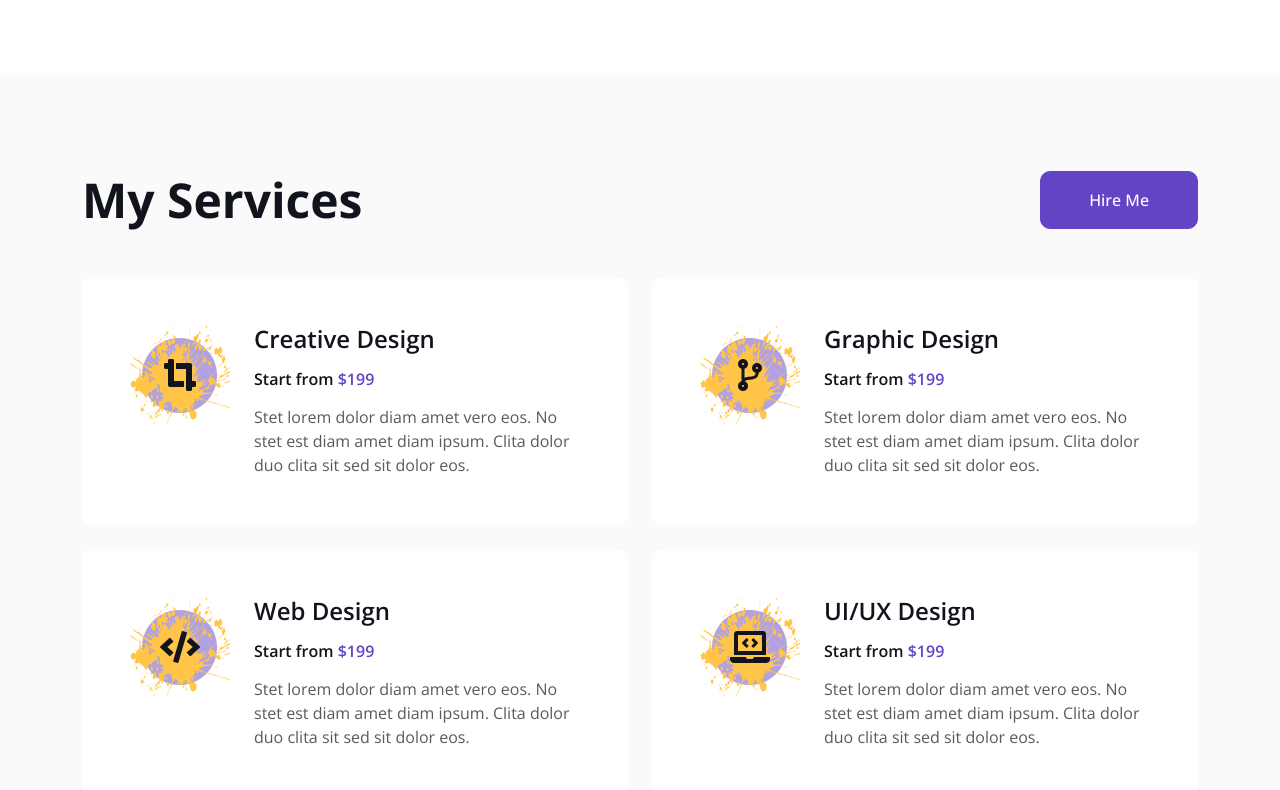
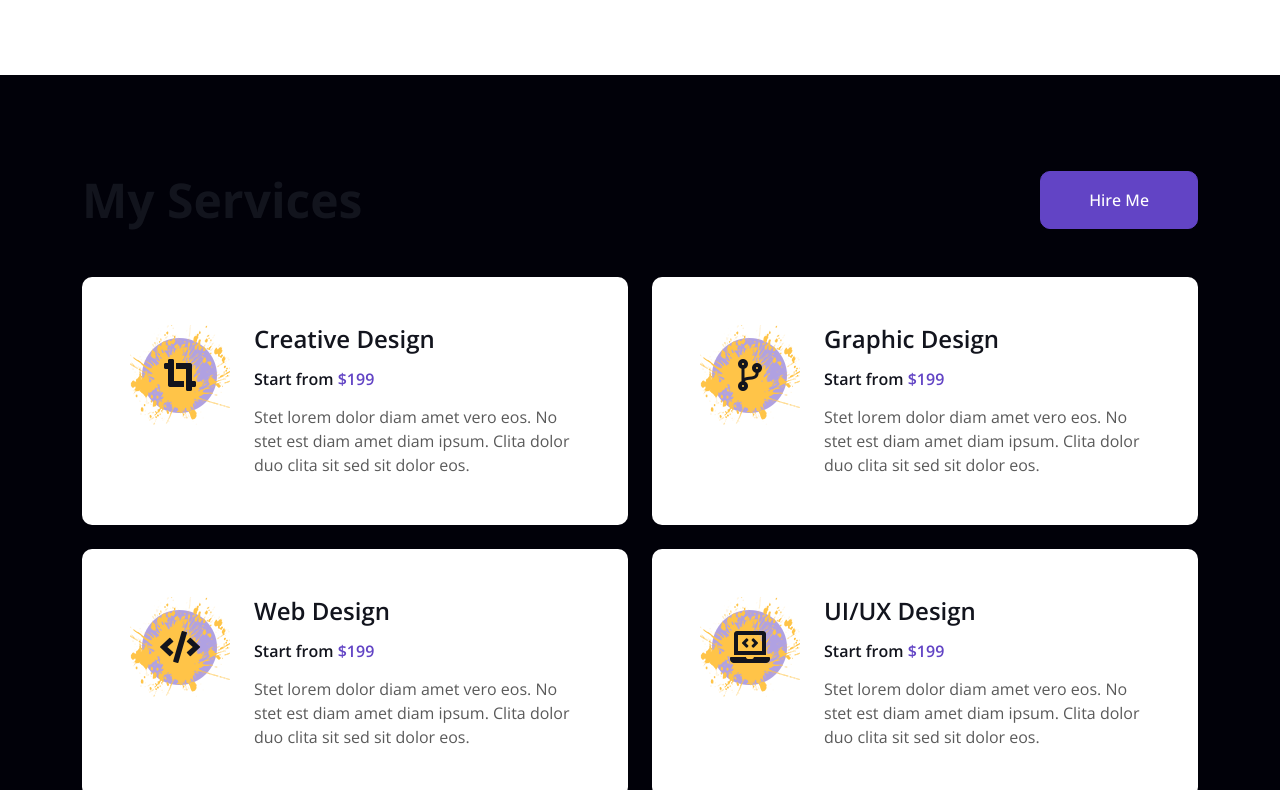
Before and after one commit to tarunvignesh1/tarunvignesh1.github.io, a plain HTML site: page index.html in a window 1280 px wide. Shown: the part 2010-2800 px from the top of the page. Drawn offline with nearby package versions, Linux system fonts and the light colour scheme; files that its build step writes are made by us from their sources.

Commit message:
adding custom color

```diff
--- a/index.html
+++ b/index.html
@@ -3,7 +3,7 @@
 
 <head>
     <meta charset="utf-8">
-    <title>ProMan - Personal Portfolio HTML Template</title>
+    <title>Tarun - Personal Portfolio</title>
     <meta content="width=device-width, initial-scale=1.0" name="viewport">
     <meta content="" name="keywords">
     <meta content="" name="description">
--- a/scss/bootstrap.scss
+++ b/scss/bootstrap.scss
@@ -1,8 +1,8 @@
 /******* Customized Bootstrap ********/
 
 $primary: #6244C5;
-$secondary: #FFC448;
-$light: #FAFAFB;
+$secondary: #48cbff;
+$light: hsl(240, 83%, 2%);
 $dark: #12141D;
 
 $font-family-base: 'Open Sans', sans-serif;
```
